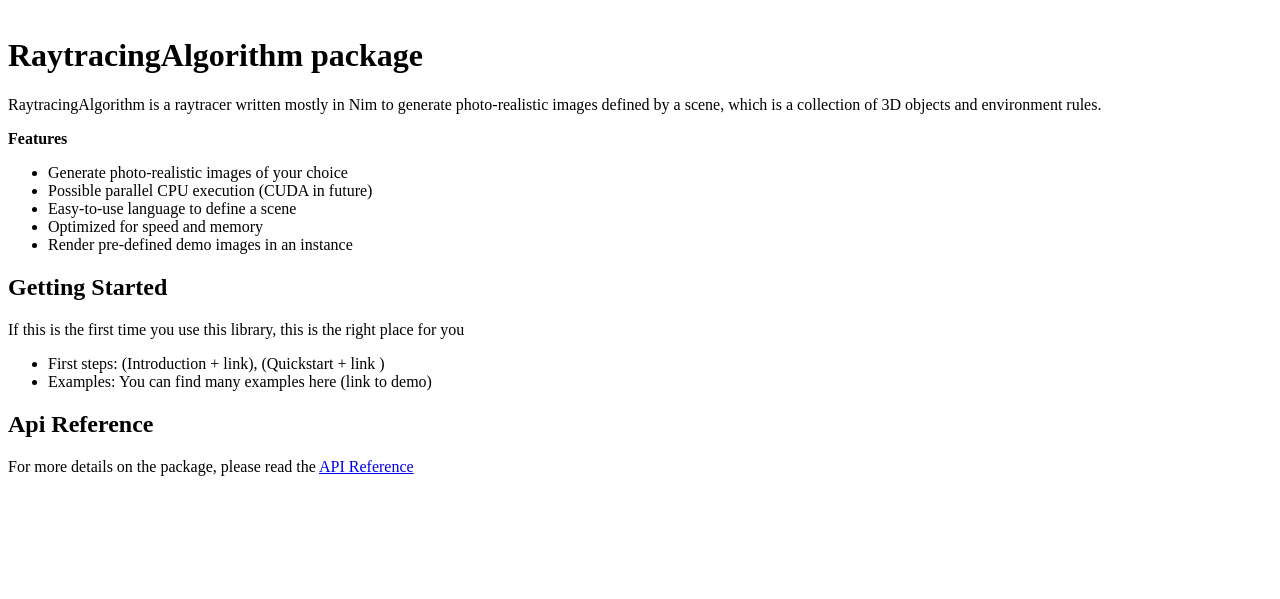
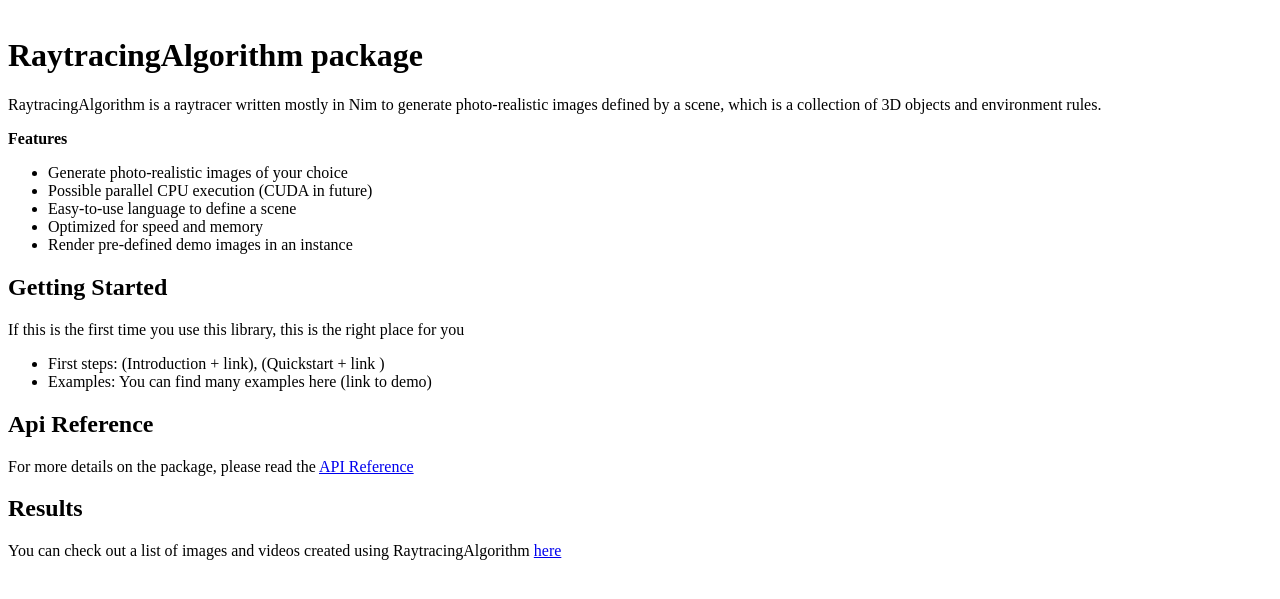
Before and after one commit to lorycontixd/RaytracingAlgorithm, a Jekyll site: the page built from index.md, in a window 1280 px wide. Shown: the top 599 px of the page. Built offline with Jekyll 4.4.1, drawn with Linux system fonts in a browser that asks for light colours; our own code applies the rules of GitHub Pages for plain Markdown files.

Commit message:
Update index.md

```diff
--- a/index.md
+++ b/index.md
@@ -15,3 +15,6 @@ If this is the first time you use this library, this is the right place for you
 
 ## Api Reference
 For more details on the package, please read the [API Reference](https://lorycontixd.github.io/RaytracingAlgorithm/apireference)
+
+## Results
+You can check out a list of images and videos created using RaytracingAlgorithm [here](https://lorycontixd.github.io/RaytracingAlgorithm/media)
```
